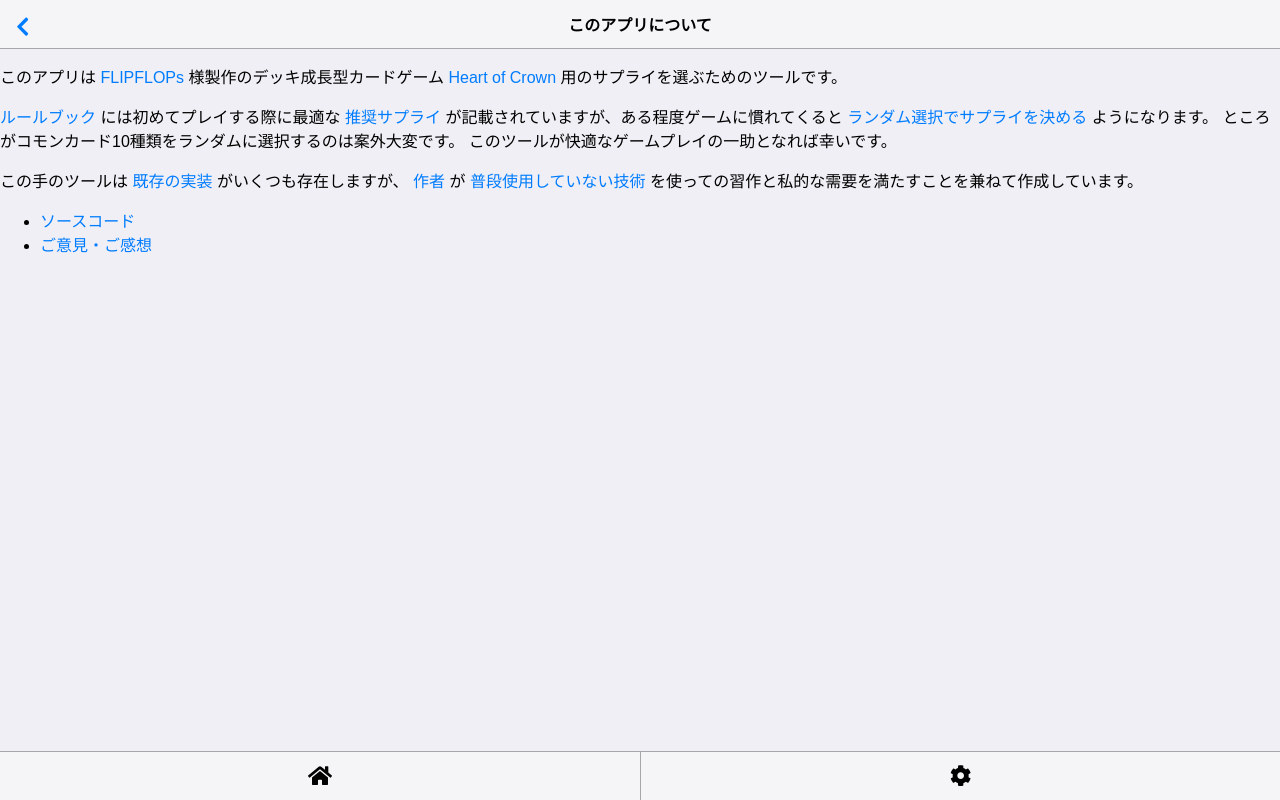
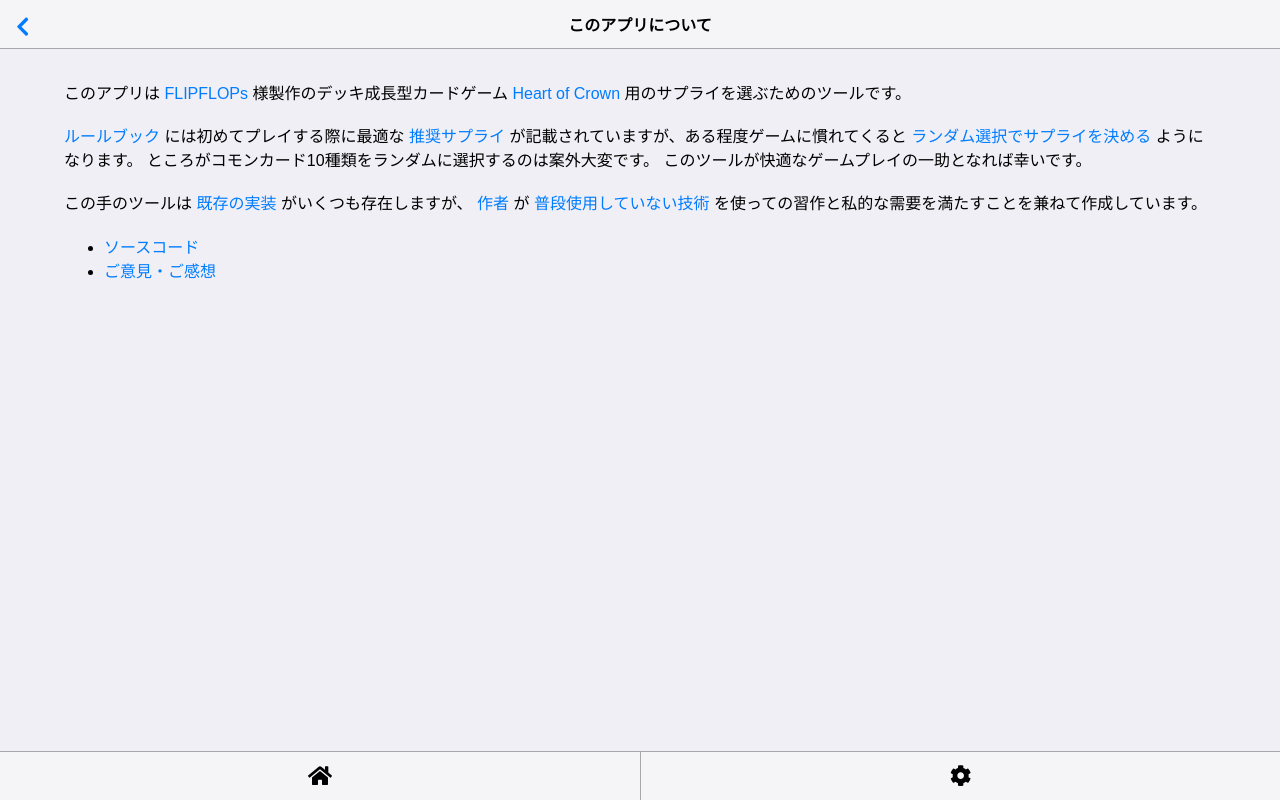
Before and after one commit to mixazizup/hatokurandom, a Nuxt app: page /about in a window 1280 px wide. Built offline with nearby package versions, Linux system fonts and the light colour scheme.

Commit message:
Revise /about style

```diff
--- a/pages/about.vue
+++ b/pages/about.vue
@@ -52,4 +52,13 @@ export default {
 </script>
 
 <style scoped>
+
+.page {
+  margin: 2em 5%;
+}
+
+p {
+  margin: 1.2em 0;
+}
+
 </style>
```
